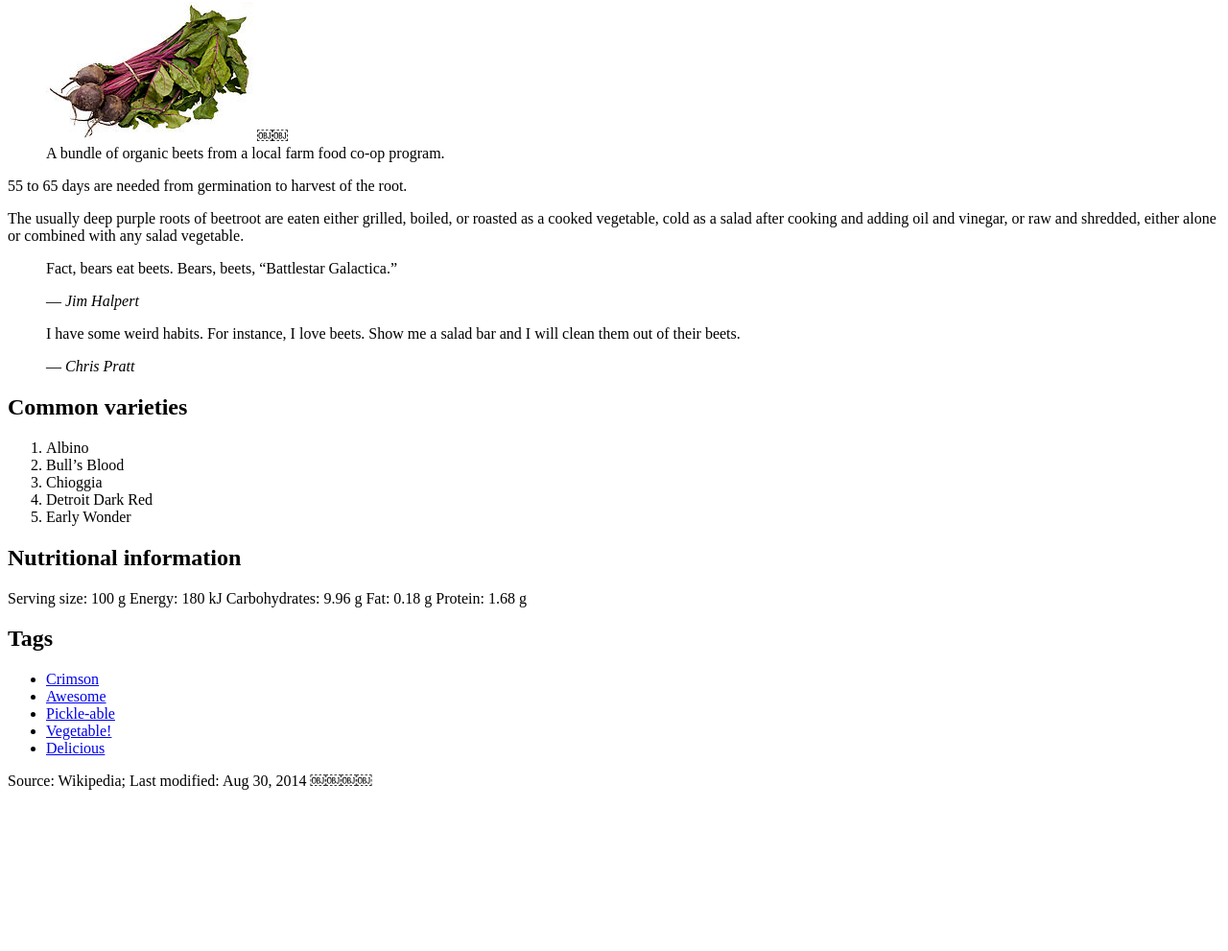
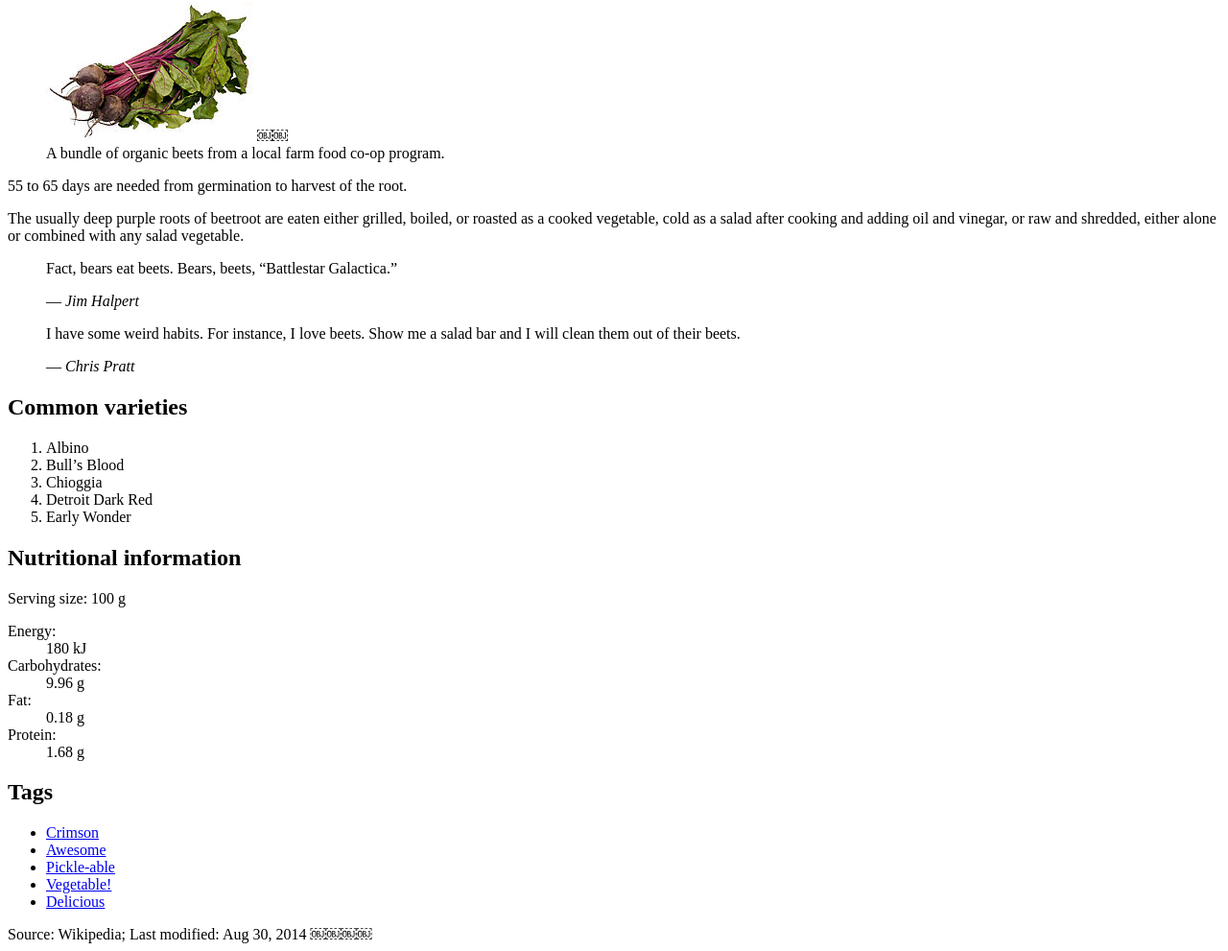
Before and after one commit to michelleholly/dsn1678-exercise-0, a plain HTML site: page index.html in a window 1280 px wide. Shown: the part 78-1069 px from the top of the page at 96% size. Before the commit the page ends 909 px from the top, so only its background shows below. Drawn offline with Linux system fonts and the light colour scheme.

Commit message:
add data value to nutrition list

```diff
--- a/index.html
+++ b/index.html
@@ -41,12 +41,26 @@
 
     <h2>Nutritional information</h2>
 
-Serving size: 100 g
-Energy: 180 kJ
-Carbohydrates: 9.96 g
-Fat: 0.18 g
-Protein: 1.68 g
+            <p>Serving size: 100 g</p>
 
+        <dl>
+            <dt>Energy:</dt>
+                <dd>
+                    <data value="180">180 kJ</data>
+                </dd>
+            <dt>Carbohydrates:</dt>
+                <dd>
+                    <data value="9.96">9.96 g</data>
+                </dd>
+            <dt>Fat:</dt>
+            <dd>
+                <data value="0.18">0.18 g</data>
+            </dd>
+            <dt>Protein:</dt>
+                <dd>
+                    <data value="1.68">1.68 g</data>
+                </dd>
+        </dl>
 
     <h2>Tags</h2>
 
```
